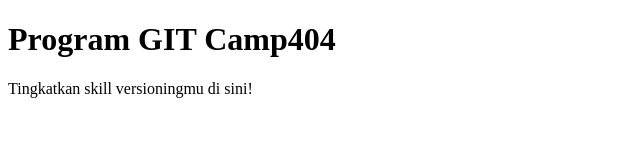
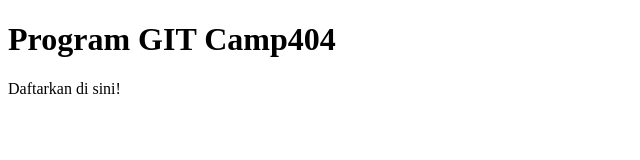
Before and after one commit to bimaarif/latihanGIT, a plain HTML site: page index.html in a window 1280 px wide. Shown: the whole page, without its empty margins (0-640 px from the left). Drawn offline with Linux system fonts and the light colour scheme.

Commit message:
index.html

```diff
--- a/index.html
+++ b/index.html
@@ -7,6 +7,6 @@
 </head>
 <body>
     <h1>Program GIT Camp404</h1>
-    <p>Tingkatkan skill versioningmu di sini!</p>
+    <p>Daftarkan di sini!</p>
 </body>
 </html>
```
